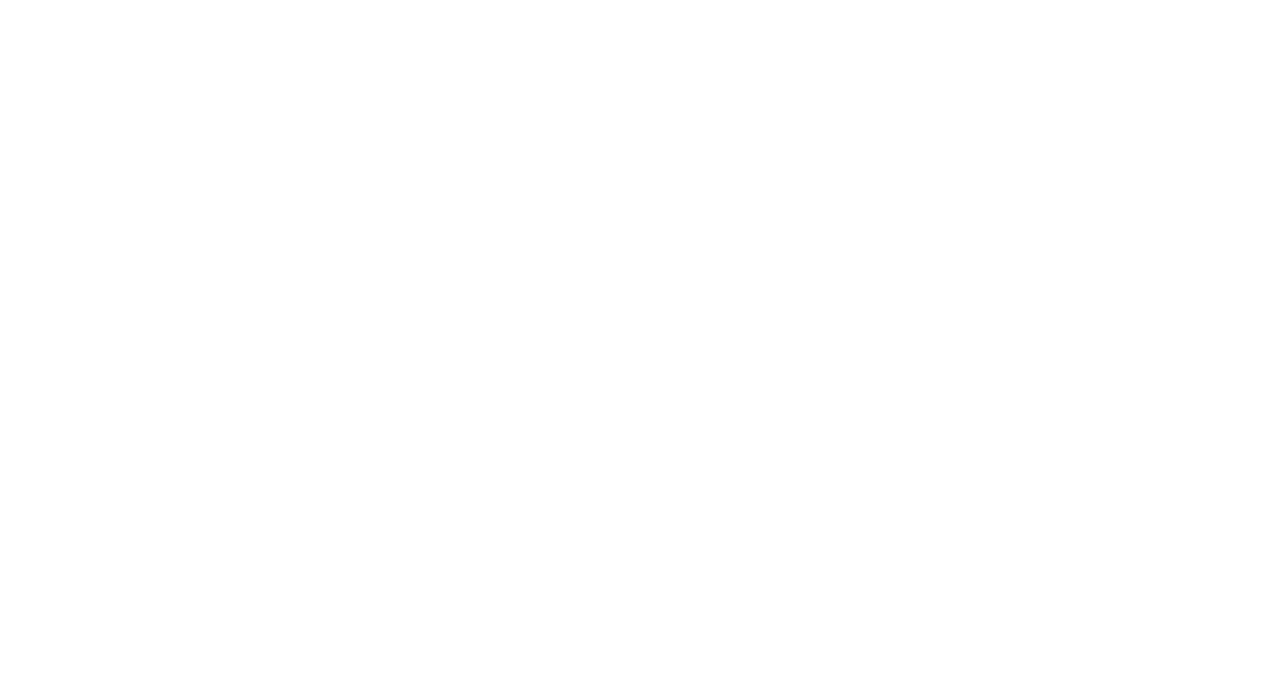
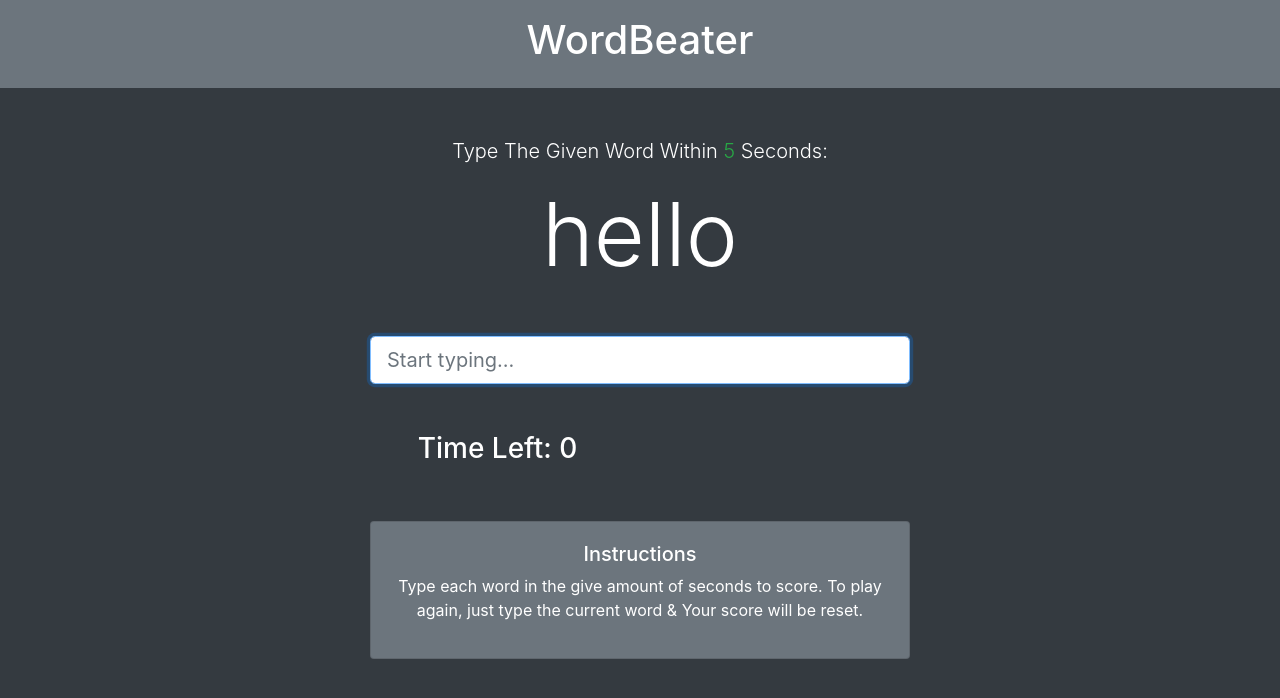
Before and after one commit to konstantin0s/wordBeater, a plain HTML site: page index.html in a window 1280 px wide. Drawn offline with nearby package versions, Linux system fonts and the light colour scheme.

Commit message:
Add skelet(index) page

```diff
--- a/index.html
+++ b/index.html
@@ -6,8 +6,46 @@
     <link rel="stylesheet" href="https://stackpath.bootstrapcdn.com/bootstrap/4.1.3/css/bootstrap.min.css" integrity="sha384-MCw98/SFnGE8fJT3GXwEOngsV7Zt27NXFoaoApmYm81iuXoPkFOJwJ8ERdknLPMO"
     crossorigin="anonymous">
   </head>
-  <body>
+  <body class="bg-dark text-white">
+    <header class="bg-secondary text-center p-3 mb-5">
+      <h1>WordBeater</h1>
 
+    </header>
+<div class="container text-center">
+
+  <!--Word and input -->
+  <div class="row">
+    <div class="col-md-6 mx-auto">
+      <p class="lead">Type The Given Word Within
+      <span class="text-success" id="seconds">5</span> Seconds: </p>
+      <h2 class="display-2 mb-5" id="current-word">hello</h2>
+      <input type="text" name="" value="" class="form-control form-control-lg" placeholder="Start typing..." id="word-input" autofocus>
+      <h4 class="mt-3" id="message"></h4>
+
+      <!--Time and score columns -->
+      <div class="row mt-5">
+        <div class="col-md-6">
+          <h3>Time Left:
+            <span id="time">0</span>
+          </h3>
+        </div>
+      </div>
+
+      <!-- Instructions -->
+      <div class="row mt-5">
+        <div class="col-md-12">
+          <div class="card card-body bg-secondary text-white">
+            <h5>Instructions</h5>
+            <p>Type each word in the give amount of seconds to score. To play again, just type the current word & Your score will be reset.</p>
+
+          </div>
+
+        </div>
+
+      </div>
+    </div>
+  </div>
+</div>
     <script type="text/javascript" src="js/main.js">
 
     </script>
```
